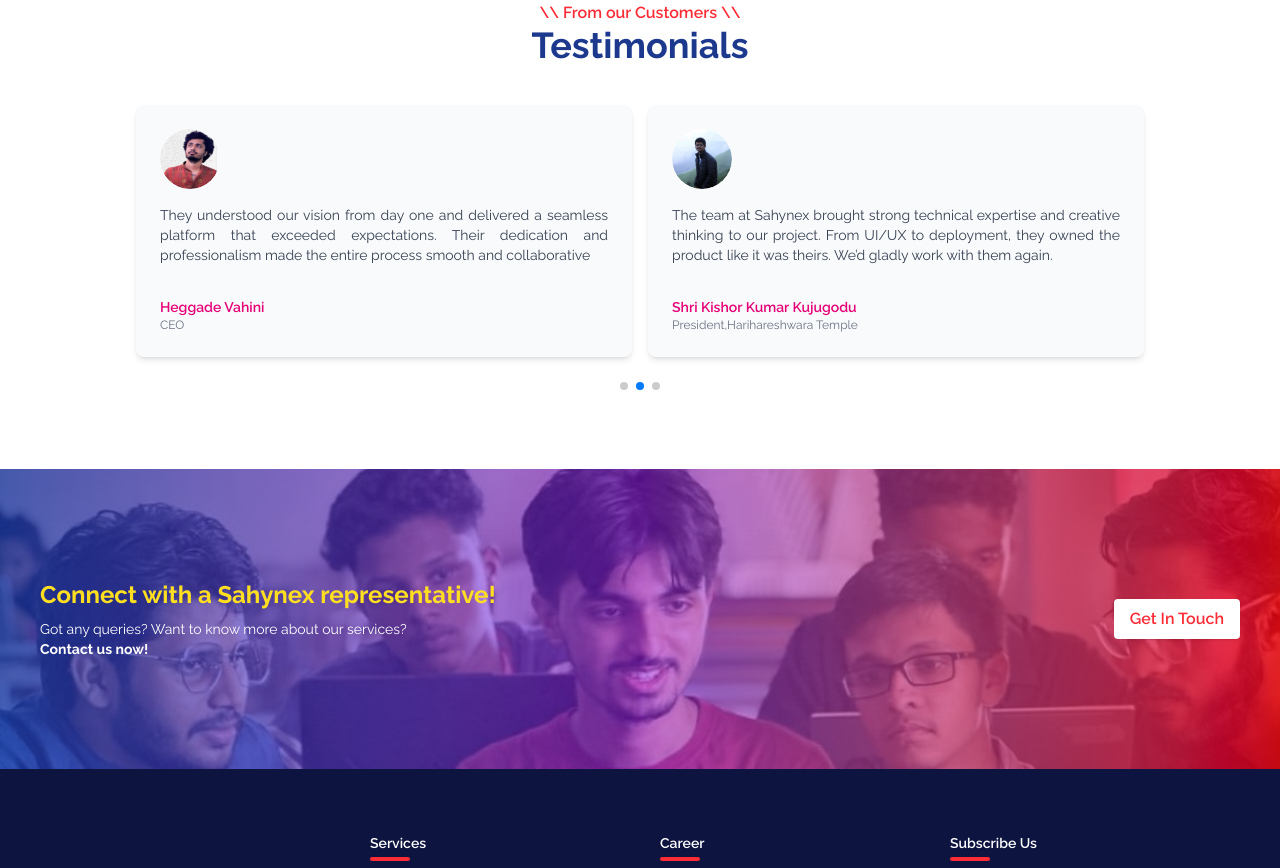
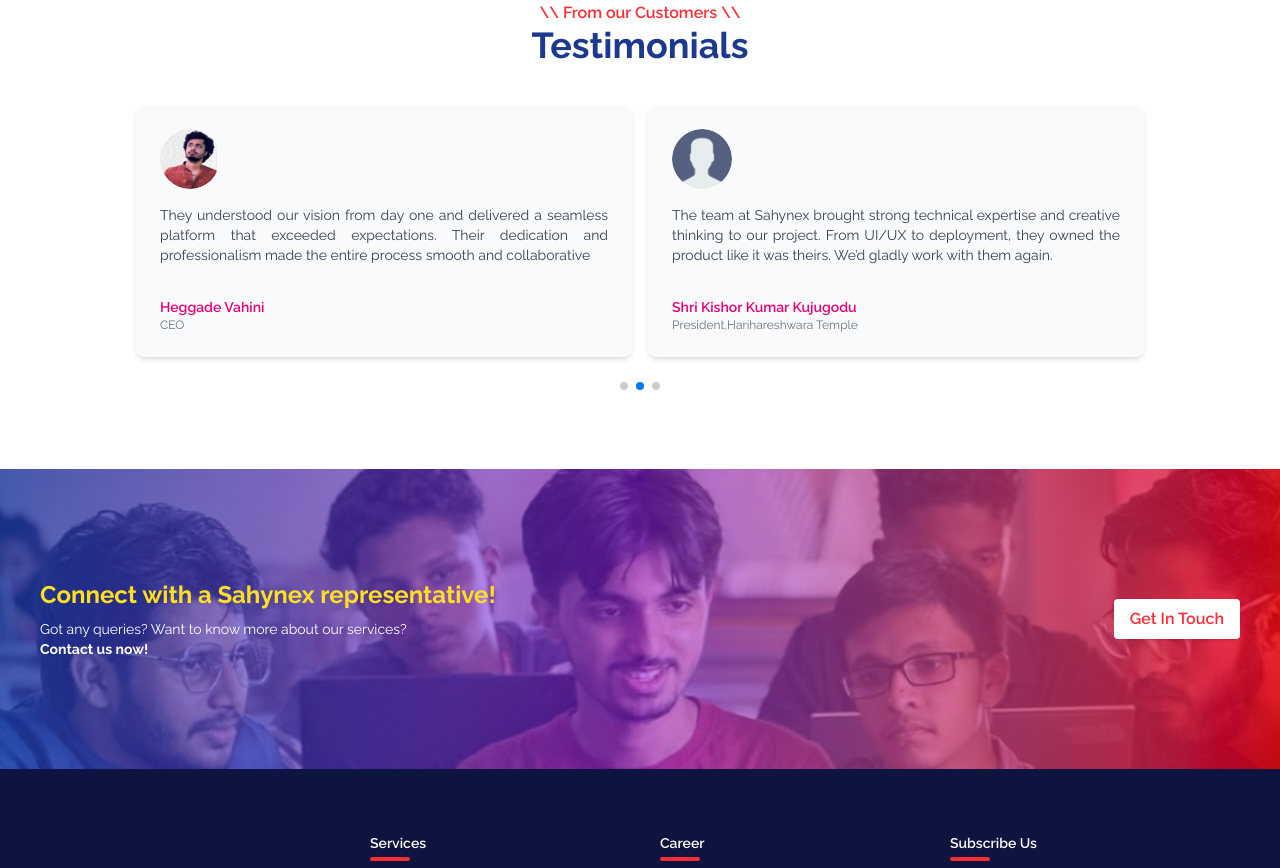
Before and after one commit to sahynex-solution/Sahynex, a Next.js app: page / in a window 1280 px wide. Shown: the part 2920-3788 px from the top of the page. Built offline with nearby package versions, Linux system fonts and the light colour scheme.

Commit message:
Update TestimonialCarousel.tsx

```diff
--- a/src/Components/TestimonialCarousel.tsx
+++ b/src/Components/TestimonialCarousel.tsx
@@ -19,7 +19,7 @@
   {
     name: "Shri Mahesh Bhat Choontharu",
     title: "President of Shri Rama Seva Samiti Chokkadi",
-    image: "/testimonials/user1.svg",
+    image: "/user.png",
     message:
       "Sahynex stood out for their responsiveness and attention to detail. They took feedback seriously and translated our requirements into a powerful tool that our customers love using",
   },
@@ -33,7 +33,7 @@
   {
     name: "Shri Kishor Kumar Kujugodu",
     title: "President,Harihareshwara Temple",
-    image: "/testimonials/user3.svg",
+    image: "/user.png",
     message:
       "The team at Sahynex brought strong technical expertise and creative thinking to our project. From UI/UX to deployment, they owned the product like it was theirs. We’d gladly work with them again.",
   },
```
